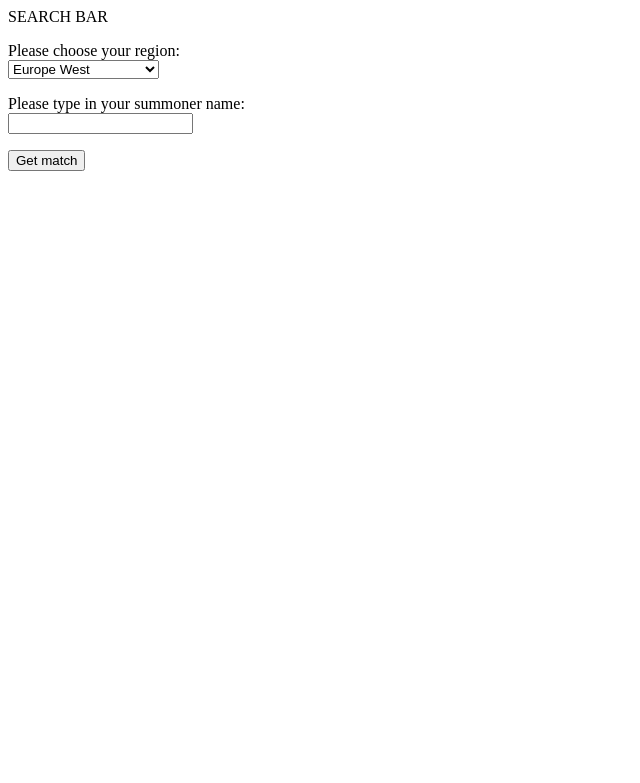
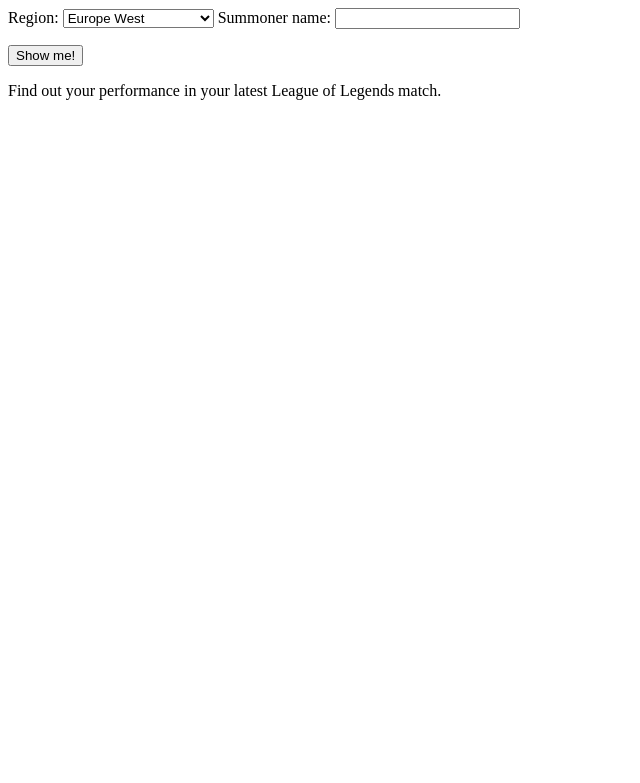
Before and after one commit to christophM/lol, a Flask app: page / in a window 1280 px wide. Shown: the top 783 px of the page, without its empty margins (0-640 px from the left). Run offline with Flask 2, Linux system fonts and the light colour scheme.

Commit message:
throw away some trash

```diff
--- a/projects/winprob/app/templates/base.html
+++ b/projects/winprob/app/templates/base.html
@@ -3,19 +3,16 @@
     <title> Path to victory </title>
   </head>
   <body>
-    SEARCH BAR
   <form action="/match" method="POST" name="search">
     <!--TODO: Add crsf with from.hidden_tag() -->
     {{ form.hidden_tag() }}
       <p>
-	Please choose your region:<br>
-          {{ form.region() }}<br>
-      </p>
-      <p>
-	Please type in your summoner name: <br>
+	Region:
+          {{ form.region() }}
+	Summoner name:
 	{{ form.summoner() }}
       </p>
-      <p><input type="submit" value="Get match"></p>
+      <p><input type="submit" value="Show me!"></p>
   </form>
     {% block content %}{% endblock %}
   </body>
--- a/projects/winprob/app/templates/index.html
+++ b/projects/winprob/app/templates/index.html
@@ -1,5 +1,6 @@
 {% extends "base.html" %}
 {% block content %}
 <p>
+Find out your performance in your latest League of Legends match.
 </p>
 {% endblock %}
--- a/projects/winprob/app/views.py
+++ b/projects/winprob/app/views.py
@@ -4,6 +4,11 @@ from .forms import SummonerSearchForm
 import sys
 sys.path.append("/Users/chris/Projects/lol/projects/winprob/wpmodel/")
 import winprob
+
+## TODO
+# - create WinProbabilityPipeline when initializing the app (__ini__.py ?)
+# - add additional information about the mach
+# -
 
 
 @app.route('/')
@@ -19,7 +24,10 @@ def match():
     image = None
     form = SummonerSearchForm()
     if form.validate_on_submit():
-        img_data = winprob.get_last_game_winprob(form.region.data, form.summoner.data, console=False)
+        ## get back match
+        ## get img-data
+        ## get additional information out of match
+        img_data = winprob.get_last_match_winprob(form.region.data, form.summoner.data, console=False)
     return render_template('match.html',
                            form=form,
                            img_data=img_data)
```
